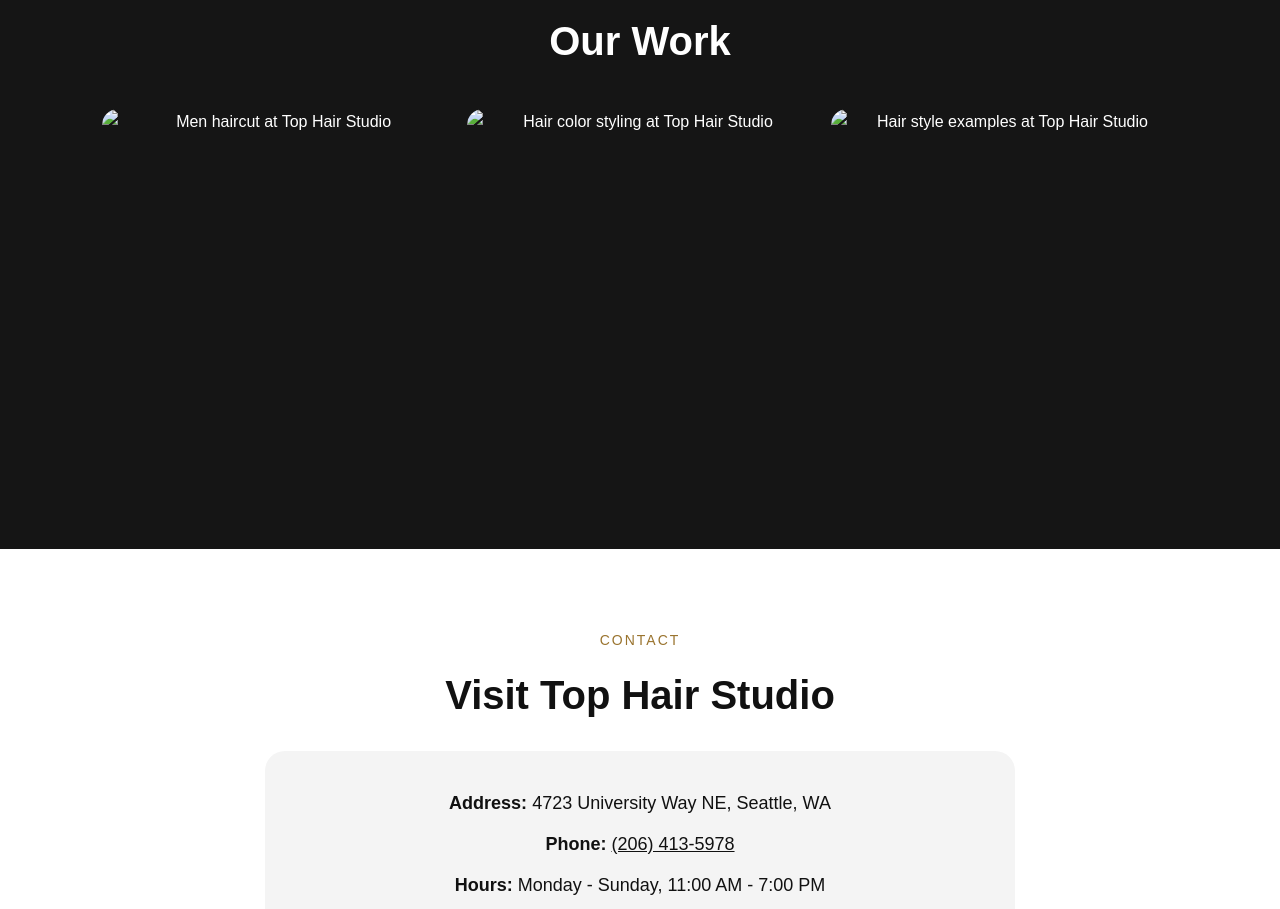
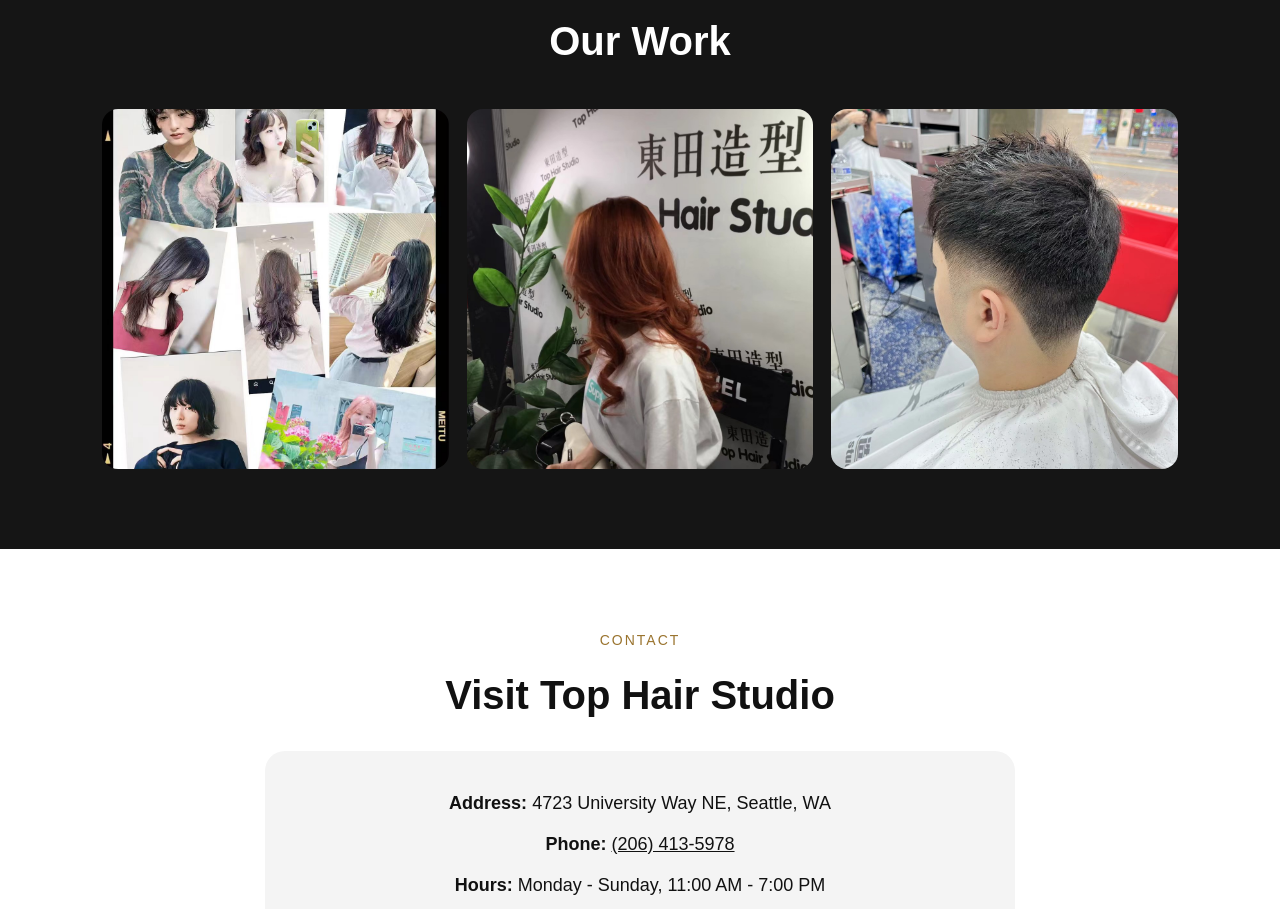
Before and after one commit to KimLiao1208/top-hair-studio-website, a plain HTML site: page index.html in a window 1280 px wide. Shown: the part 2594-3503 px from the top of the page. Drawn offline with Linux system fonts and the light colour scheme.

Commit message:
Update index.html

```diff
--- a/index.html
+++ b/index.html
@@ -196,9 +196,9 @@
     <h2>Our Work</h2>
 
     <div class="gallery-grid">
-      <img src="images/salon1.jpg" alt="Men haircut at Top Hair Studio">
-      <img src="images/salon2.jpg" alt="Hair color styling at Top Hair Studio">
-      <img src="images/salon3.jpg" alt="Hair style examples at Top Hair Studio">
+      <img src="salon1.jpg" alt="Men haircut at Top Hair Studio">
+      <img src="salon2.jpg" alt="Hair color styling at Top Hair Studio">
+      <img src="salon3.jpg" alt="Hair style examples at Top Hair Studio">
     </div>
   </section>
 
```
